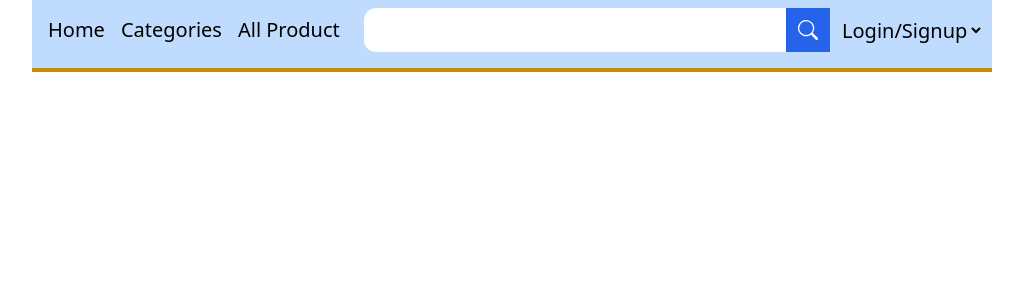
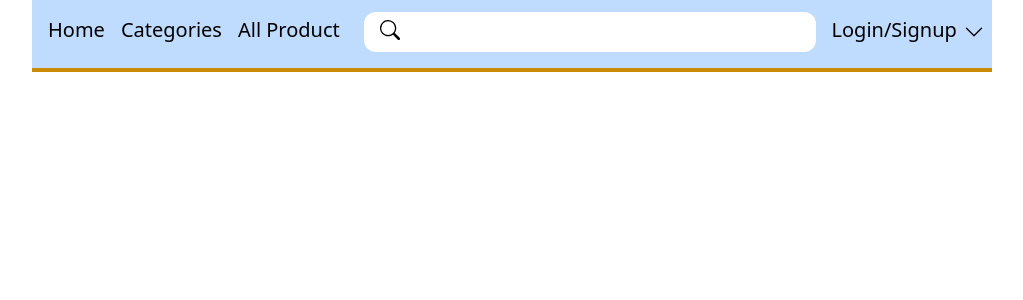
Before and after one commit to zain-khan-dev/ecommerce-client, a React (Create React App) app: page / in a window 1280 px wide. Shown: the top 300 px of the page, without its empty margins (128-1151 px from the left). Built offline with nearby package versions, Linux system fonts and the light colour scheme.

Commit message:
Updated appearance for login signup navbar

```diff
--- a/package.json
+++ b/package.json
@@ -5,6 +5,7 @@
   "dependencies": {
     "@emotion/react": "^11.9.0",
     "@emotion/styled": "^11.8.1",
+    "@headlessui/react": "^1.6.3",
     "@reduxjs/toolkit": "^1.8.1",
     "@testing-library/jest-dom": "^5.14.1",
     "@testing-library/react": "^13.0.0",
--- /dev/null
+++ b/src/components/DropDown.tsx
@@ -0,0 +1,48 @@
+import {Menu, Transition} from "@headlessui/react"
+import { Fragment } from "react"
+import {Link} from "react-router-dom"
+import {BsChevronDown} from "react-icons/bs"
+
+const DropDown = () => {
+    return (
+        <Menu as="div" className="relative inline-block text-left mt-2" >
+            <div>
+                <Menu.Button>Login/Signup <BsChevronDown className="inline-block ml-0.5" /></Menu.Button>
+
+            </div>
+            <Transition
+                as={Fragment}
+                enter="transition ease-out duration-100"
+                enterFrom="transform opacity-0 scale-95"
+                enterTo="transform opacity-100 scale-100"
+                leave="transition ease-in duration-75"
+                leaveFrom="transform opacity-100 scale-100"
+                leaveTo="transform opacity-0 scale-95"
+                >
+                <Menu.Items className="p-2  absolute left-0 mt-4  w-56 origin-top-right divide-y divide-gray-100 rounded-md bg-white shadow-lg ring-1 ring-black ring-opacity-5 focus:outline-none">
+                    <Menu.Item >
+                    {({ active }) => (
+                        <Link
+                        className={active?"block p-2 bg-blue-400":"p-2 block"}
+                        to="/login">
+                            Login
+                        </Link>
+                    )}
+                    </Menu.Item>
+                    <Menu.Item >
+                    {({ active }) => (
+                        <Link
+                        className={active?"block bg-blue-400 p-2":"block p-2"}
+                        to="/signup">
+                            Signup
+                        </Link>
+                    )}
+                    </Menu.Item>
+                </Menu.Items>
+            </Transition>
+        </Menu>
+
+    )
+}
+
+export default DropDown
--- a/src/components/Navbar.tsx
+++ b/src/components/Navbar.tsx
@@ -6,8 +6,8 @@ import { useDispatch, useSelector } from "react-redux"
 import { RootState } from "../reducer/store"
 import {BsSearch} from "react-icons/bs"
 import {useNavigate} from "react-router-dom"
-
-
+import SearchBar from "./SearchBar"
+import DropDown from "./DropDown"
 const Navbar = () => {
 
     const dispatch = useDispatch()
@@ -31,13 +31,13 @@ const Navbar = () => {
                <Link to="/home" ><div className="hover:bg-blue-600 hover:text-white p-2 hover:rounded-xl">Home</div></Link>
                <Link to="/category"><div className="hover:bg-blue-600 hover:text-white p-2 hover:rounded-xl">Categories</div></Link>
                <Link to="/products" ><div className="hover:bg-blue-600 hover:text-white p-2 hover:rounded-xl">All Product</div></Link>
-               <input className="rounded-l-xl  ml-4 flex-1 focus:outline-none p-2 " />
-               <button className="px-3 py-2 bg-blue-600 mr-2"><BsSearch className=" text-white"  /></button>
-               <select className="bg-blue-200 focus:outline-none hover:cursor-pointer">
+               <SearchBar />
+               <DropDown />
+               {/* <select className="bg-blue-200 focus:outline-none hover:cursor-pointer">
                    <option hidden selected>Login/Signup</option>
                    <option onClick={()=> navigate('/login')} className=" bg-white text-xl">Login</option>
                    <option onClick={()=> navigate('/register')} className="bg-white text-xl ">Signup</option>
-               </select>
+               </select> */}
                {/* <Link to="/login"><div className="hover:bg-blue-600 hover:text-white p-2 hover:rounded-xl">Login</div></Link>
                <Link to="/register"><div className="hover:bg-blue-600 hover:text-white p-2 hover:rounded-xl">Register</div></Link> */}
                 {/* <button  onClick={handleDialogAction}> Signup</button> */}
--- /dev/null
+++ b/src/components/SearchBar.tsx
@@ -0,0 +1,24 @@
+import { BsSearch } from "react-icons/bs"
+import React, {useState} from "react"
+
+const SearchBar = () => {
+
+    const [searchValue, setSearchValue] = useState<string>("")
+
+
+    const handleSearchChange = (e: React.ChangeEvent<HTMLInputElement>) => {
+
+        setSearchValue(e.target.value)
+    }
+
+    return (
+        <div className="flex-1 flex flex-col relative mx-4 max-w-lg max-h-[40px] bg-white px-2 mt-1 rounded-xl">
+            <div className="flex flex-row relative rounded-xl">
+                <BsSearch className="absolute left-2 top-2 "/>
+                <input value={searchValue} onChange={handleSearchChange} className="ml-8 w-full rounded-xl focus:outline-none " />
+            </div>
+        </div>
+    )
+}
+
+export default SearchBar
```
Also changed, not shown: 1 other file (tests, documents, lock files or other folders).
